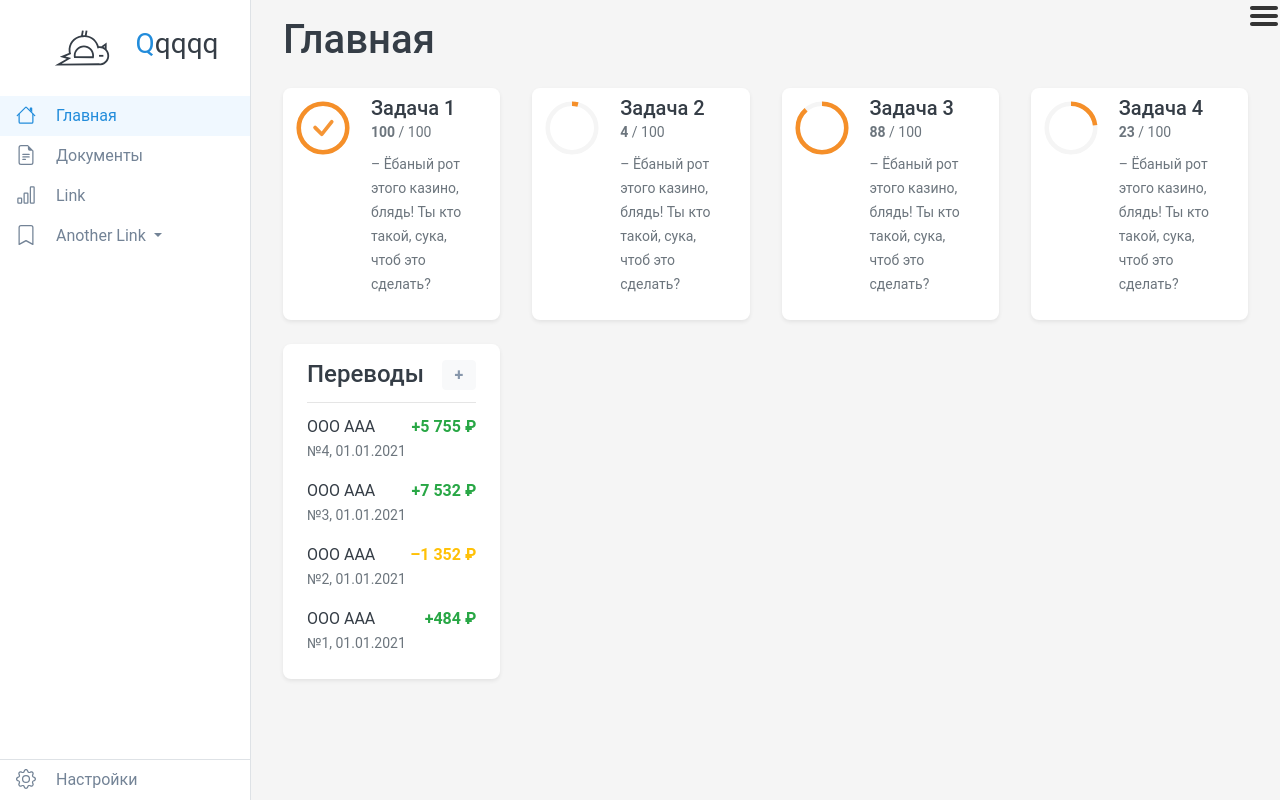
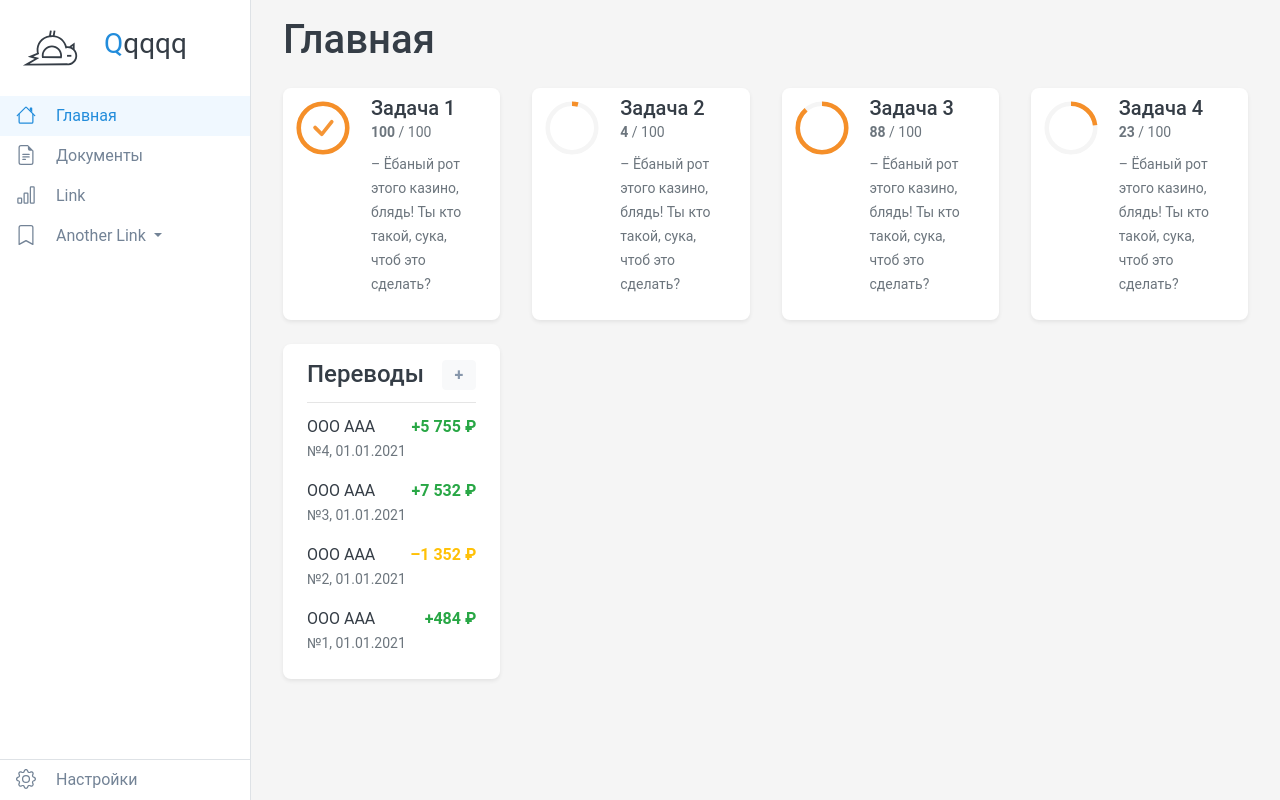
Before and after one commit to Aschlock/fr, a Nuxt app: page /lk in a window 1280 px wide. Built offline with nearby package versions, Linux system fonts and the light colour scheme.

Commit message:
nav-menu return

```diff
--- a/components/Menu.vue
+++ b/components/Menu.vue
@@ -1,6 +1,6 @@
 <template>
-  <div class="w-md-100">
-    <b-collapse id="qweqwe" class="left-nav-menu vh-100 bg-white d-none d-lg-flex flex-column pt-3 border-right" is-nav>
+  <div>
+    <div class="left-nav-menu vh-100 bg-white d-none d-lg-flex flex-column pt-3 border-right">
 
       <b-nav vertical class="mb-3">
         <div class="d-flex align-items-center">
@@ -47,17 +47,7 @@
           Настройки
         </b-nav-item>
       </b-nav>
-
-
-    </b-collapse>
-    <div class="pt-lg-0 pt-3 px-3 px-md-4 px-lg-0">
-      <div v-b-toggle="'qweqwe'" class="ml-auto" style="position:absolute; top: 0; right: 0; z-index: 123;">
-        <svg height="32px" id="Layer_1" viewBox="0 0 32 32" style="fill: #333"
-             width="32px" xml:space="preserve" xmlns="http://www.w3.org/2000/svg"
-             xmlns:xlink="http://www.w3.org/1999/xlink"><path d="M4,10h24c1.104,0,2-0.896,2-2s-0.896-2-2-2H4C2.896,6,2,6.896,2,8S2.896,10,4,10z M28,14H4c-1.104,0-2,0.896-2,2  s0.896,2,2,2h24c1.104,0,2-0.896,2-2S29.104,14,28,14z M28,22H4c-1.104,0-2,0.896-2,2s0.896,2,2,2h24c1.104,0,2-0.896,2-2  S29.104,22,28,22z"/></svg>
-      </div>
     </div>
-
   </div>
 </template>
 
```
